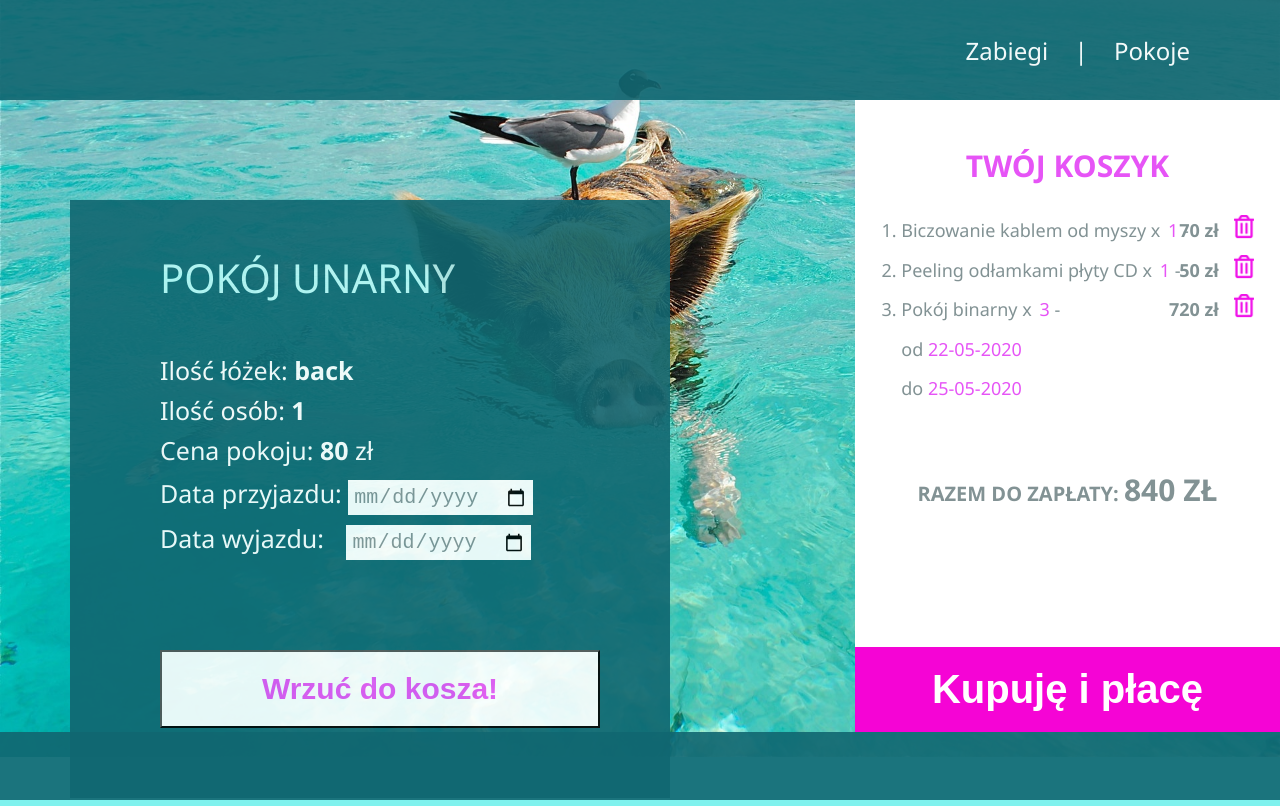
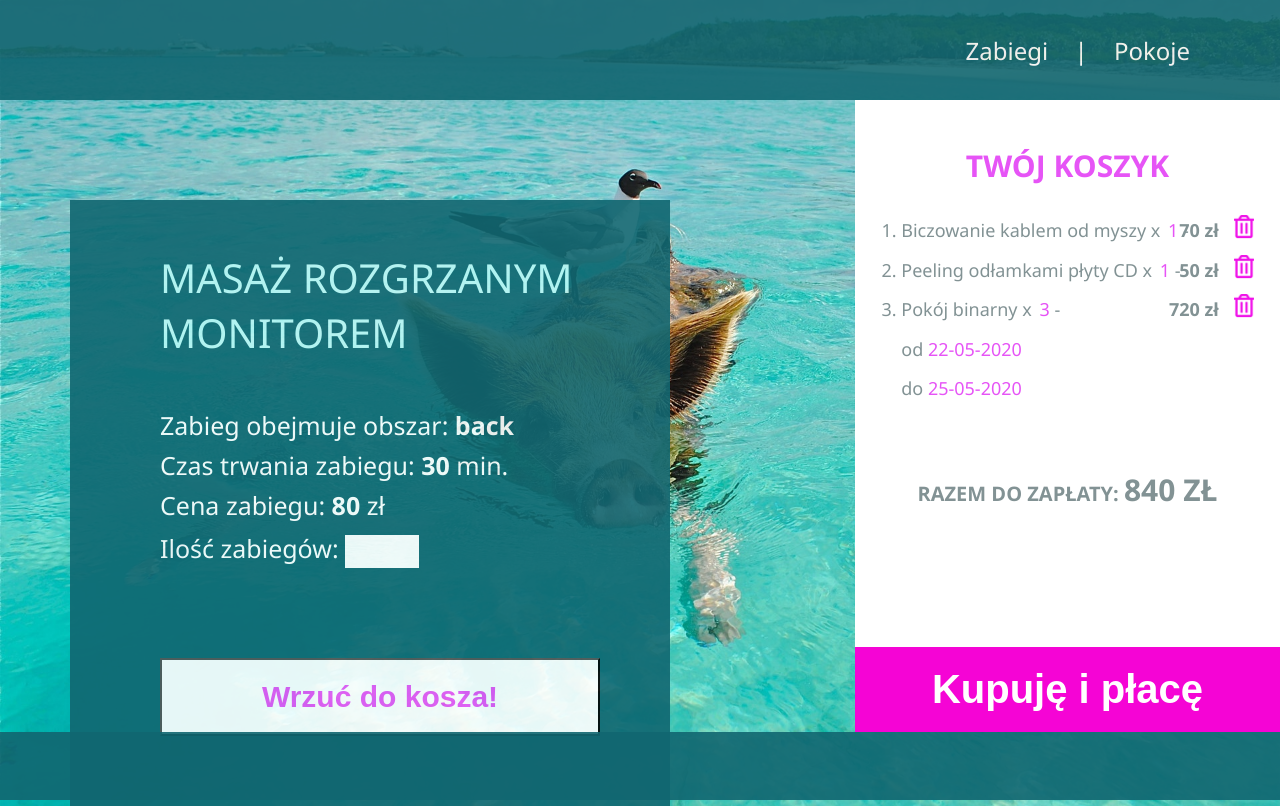
Before and after one commit to hajczek/PigiSpa, a website built with Parcel: page index.html in a window 1280 px wide. Built offline with nearby package versions, Linux system fonts and the light colour scheme.

Commit message:
Added option to display needed information about treatment in basket to addTreatmentToBasket funtion

```diff
--- a/index.html
+++ b/index.html
@@ -144,13 +144,14 @@
       </div> -->
 
       <!-- TREATMENT BOX -->
-      <!-- <div class="treamtment-box">
+      <div class="treamtment-box">
         <h2 id="title">Masaż rozgrzanym monitorem</h2>
         <p>Zabieg obejmuje obszar: <span id="treat-area">back</span><br>
           Czas trwania zabiegu: <span id="treat-time">30</span> min.<br>
-          Cena zabiegu: <span id="treat-price">80</span> zł</p>
+          Cena zabiegu: <span id="treat-price">80</span> zł<br>
+          Ilość zabiegów: <input id="treatment-num" type="number" min="1" max="10"></p>
         <button id="add-treatment">Wrzuć do kosza!</button>
-      </div> -->
+      </div>
 
       <!-- ROOMS LIST -->
       <!-- <div class="rooms-box">
@@ -164,7 +165,7 @@
       </div> -->
 
       <!-- ROOM BOX -->
-      <div class="room-box">
+      <!-- <div class="room-box">
         <h2 id="title">Pokój unarny</h2>
         <p>Ilość łóżek: <span id="beds-quantity">back</span><br>
           Ilość osób: <span id="persons-quantity">1</span><br>
@@ -172,7 +173,7 @@
           Data przyjazdu: <input id="room-from" type="date"><br>
           Data wyjazdu: <input id="room-to" type="date"></p>
         <button id="add-room">Wrzuć do kosza!</button>
-      </div>
+      </div> -->
 
 
     </section>
```
Also changed, not shown: src/it-spa.js (+14 -1 lines), dist/bundle.js, dist/index.html, 2 other files.
